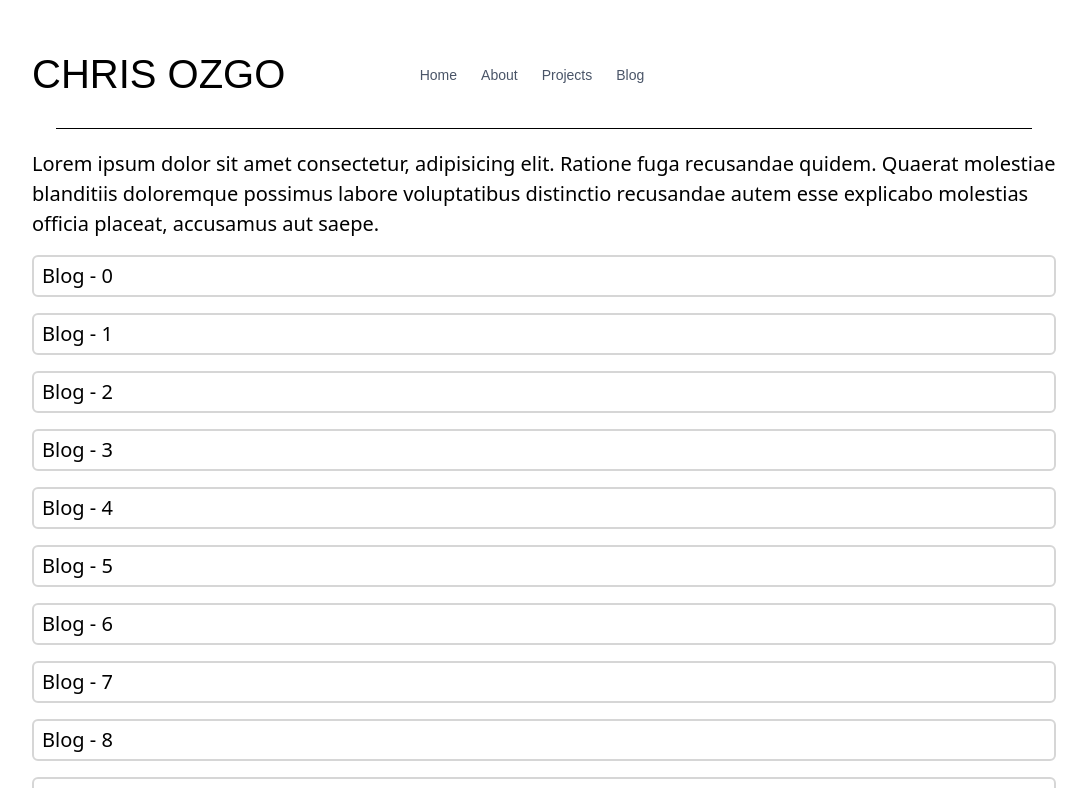
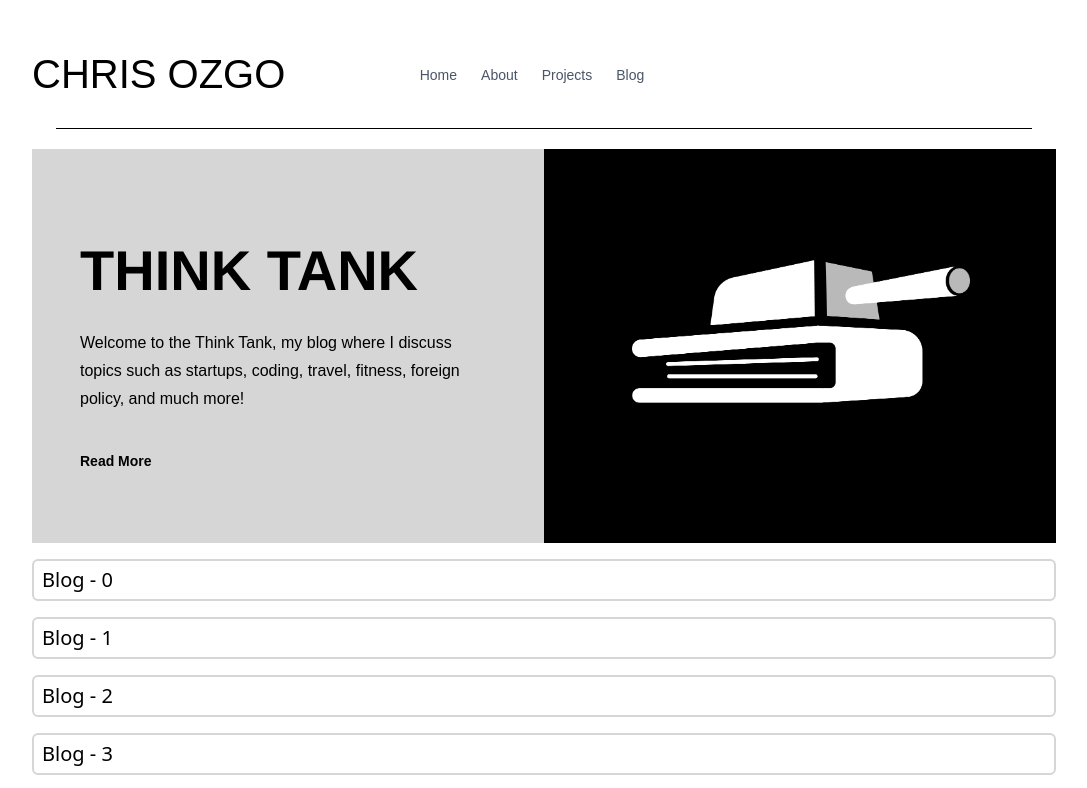
Before and after one commit to chrisozgo99/website, a Next.js app: page /blog in a window 1280 px wide. Shown: the top 788 px of the page, without its empty margins (96-1183 px from the left). Built offline with nearby package versions, Linux system fonts and the light colour scheme.

Commit message:
feat: added readme and website

```diff
--- a/next-sitemap.config.js
+++ b/next-sitemap.config.js
@@ -1,5 +1,5 @@
 /** @type {import('next-sitemap').IConfig} */
 module.exports = {
-  siteUrl: 'https://example.com', // FIXME: Change to the production URL
+  siteUrl: 'https://chrisozgo.com',
   generateRobotsTxt: true,
 };
--- a/src/pages/blog.tsx
+++ b/src/pages/blog.tsx
@@ -4,14 +4,39 @@ import { Meta } from '@/layouts/Meta';
 import { Main } from '@/templates/Main';
 
 const Blog = () => (
-  <Main meta={<Meta title="Lorem ipsum" description="Lorem ipsum" />}>
-    <p>
-      Lorem ipsum dolor sit amet consectetur, adipisicing elit. Ratione fuga
-      recusandae quidem. Quaerat molestiae blanditiis doloremque possimus labore
-      voluptatibus distinctio recusandae autem esse explicabo molestias officia
-      placeat, accusamus aut saepe.
-    </p>
-
+  <Main
+    meta={
+      <Meta
+        title="Think Tank"
+        description="Blog discussing startups, coding, fitness, travel, foreign policy, and more!"
+      />
+    }
+  >
+    <div className="flex w-full flex-row">
+      <div className="w-1/2 bg-gray-400 pl-12">
+        <div className="mb-4 mt-20">
+          <h1 className="font-helvetica text-[3.5rem] font-bold">THINK TANK</h1>
+        </div>
+        <div>
+          <p className="mr-12 font-avenir text-base leading-7">
+            Welcome to the Think Tank, my blog where I discuss topics such as
+            startups, coding, travel, fitness, foreign policy, and much more!
+          </p>
+        </div>
+        <div>
+          <button
+            type="button"
+            disabled
+            className="mt-6 h-12 py-2 font-raleway text-sm font-semibold hover:decoration-inherit"
+          >
+            <Link href="/blog/">Read More</Link>
+          </button>
+        </div>
+      </div>
+      <div className="w-1/2">
+        <img src="../../assets/images/thinktank2.png" alt="Think Tank logo" />
+      </div>
+    </div>
     {Array.from(Array(10).keys()).map((elt) => (
       <div
         className="my-4 w-full rounded-md border-2 border-gray-400 px-2 py-1"
```
Also changed, not shown: public/assets/images/thinktank2.png (added), 1 other file (tests, documents, lock files or other folders).
